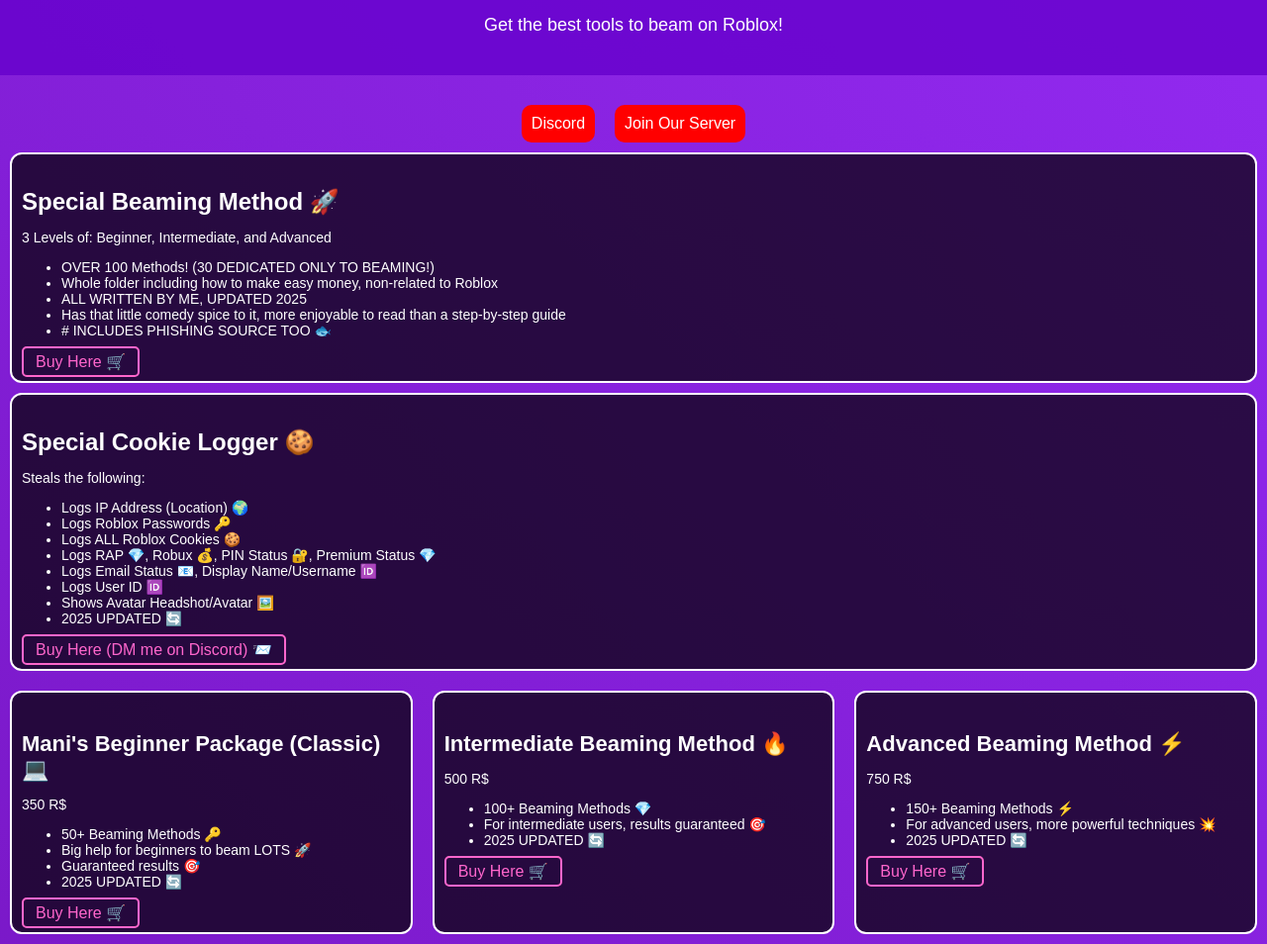
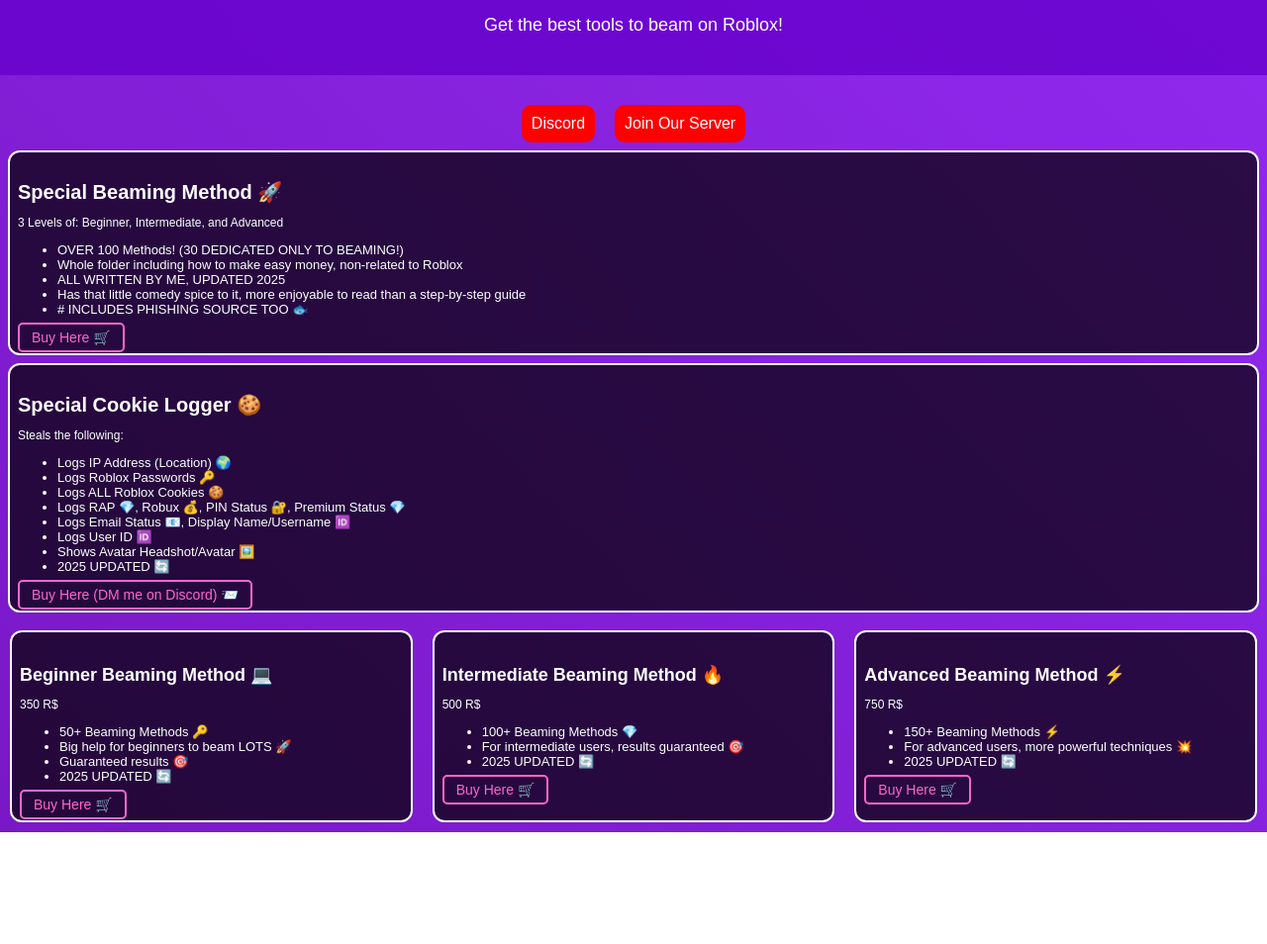
Before and after one commit to Privatebeamss/BeamShield, a plain HTML site: page index.html in a window 1280 px wide. Shown: the part 105-1059 px from the top of the page at 99% size. After the commit the page ends 946 px from the top, so only its background shows below. Drawn offline with Linux system fonts and the light colour scheme.

Commit message:
Update index.html

```diff
--- a/index.html
+++ b/index.html
@@ -97,27 +97,27 @@
         /* Special Cookie Logger and Beaming Method - White Box with Border */
         .special-item {
             border: 2px solid white;
-            padding: 10px;
-            margin: 10px;
+            padding: 8px;
+            margin: 8px;
             background-color: rgba(0, 0, 0, 0.7);
             border-radius: 12px;
-            font-size: 14px;
+            font-size: 13px;
         }
 
         .special-item h3 {
-            font-size: 24px;
+            font-size: 20px;
             margin-bottom: 5px;
         }
 
         .special-item p {
-            font-size: 14px;
+            font-size: 12px;
             margin-bottom: 8px;
         }
 
         .special-item a {
             text-decoration: none;
             color: #ff66cc;
-            font-size: 16px;
+            font-size: 14px;
             padding: 5px 12px;
             border: 2px solid #ff66cc;
             border-radius: 5px;
@@ -132,27 +132,27 @@
         /* Products Section - White Borders Around All Products */
         .product-item {
             border: 2px solid white;
-            padding: 10px;
-            margin: 10px;
+            padding: 8px;
+            margin: 8px;
             background-color: rgba(0, 0, 0, 0.7);
             border-radius: 12px;
-            font-size: 14px;
+            font-size: 13px;
         }
 
         .product-item h4 {
-            font-size: 22px;
+            font-size: 18px;
             margin-bottom: 5px;
         }
 
         .product-item p {
-            font-size: 14px;
+            font-size: 12px;
             margin-bottom: 8px;
         }
 
         .product-item a {
             text-decoration: none;
             color: #ff66cc;
-            font-size: 16px;
+            font-size: 14px;
             padding: 5px 12px;
             border: 2px solid #ff66cc;
             border-radius: 5px;
@@ -223,7 +223,7 @@
 
     <div class="flex-container">
         <div class="product-item">
-            <h4>Mani's Beginner Package (Classic) 💻</h4>
+            <h4>Beginner Beaming Method 💻</h4>
             <p>350 R$</p>
             <ul>
                 <li>50+ Beaming Methods 🔑</li>
```
